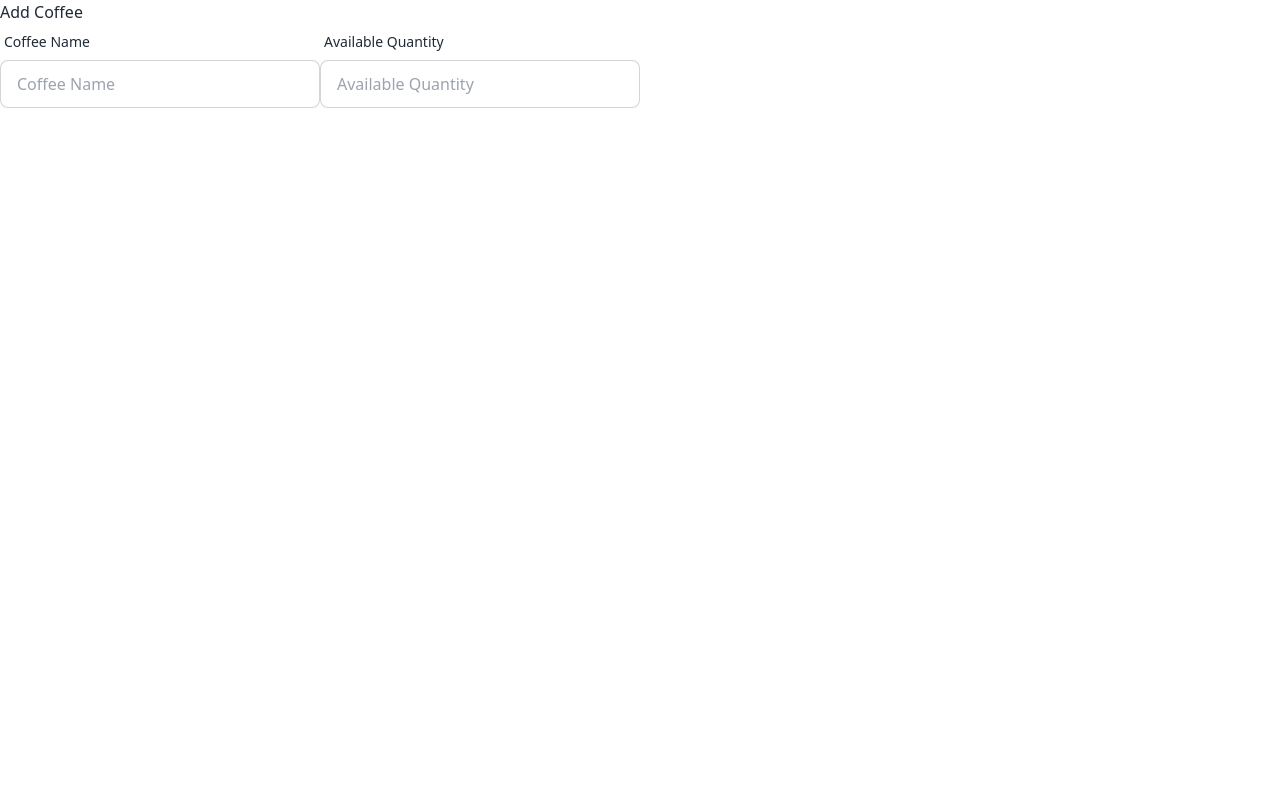
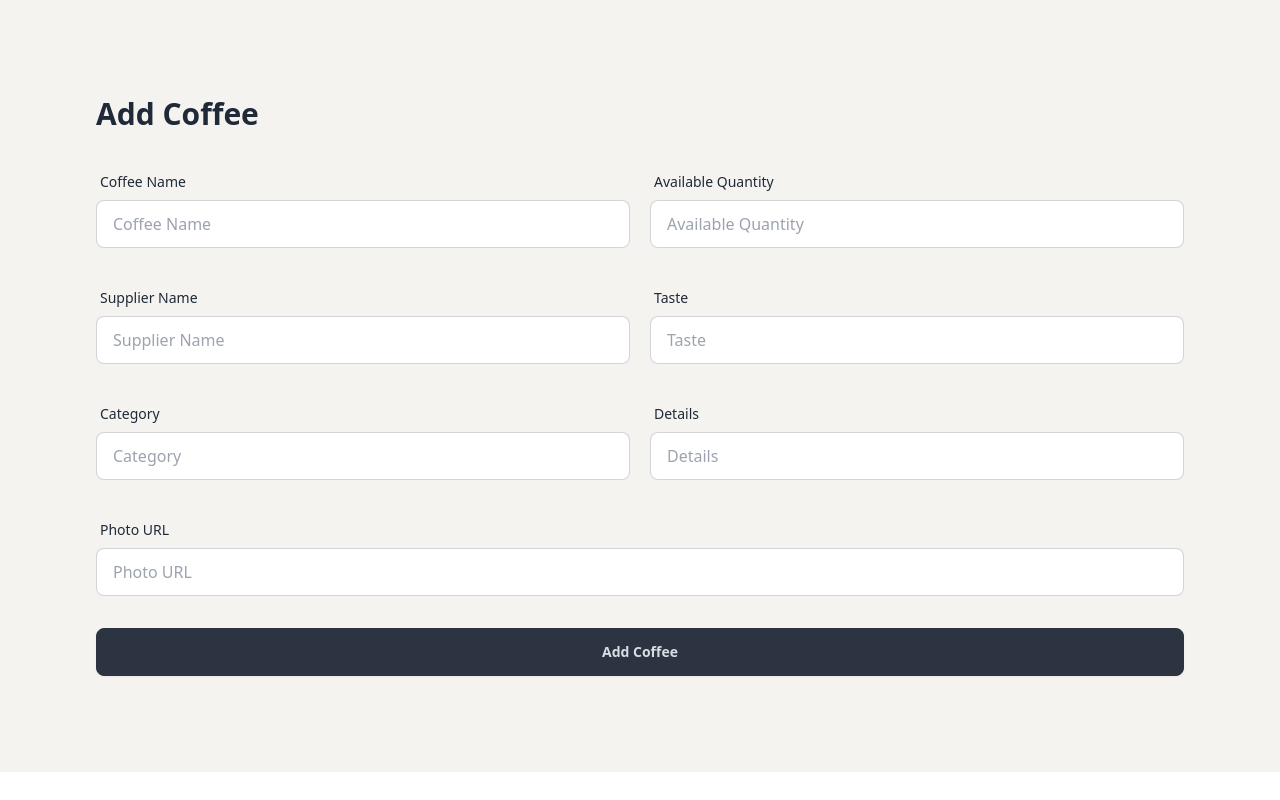
Before and after one commit to rownakabdullahomi/Coffee_Store_Client_M10_M56, a React (Vite) app: page /addCoffee in a window 1280 px wide. Built offline with nearby package versions, Linux system fonts and the light colour scheme.

Commit message:
Add Coffee from created

```diff
--- a/src/components/AddCoffee.jsx
+++ b/src/components/AddCoffee.jsx
@@ -1,30 +1,115 @@
 const AddCoffee = () => {
+
+    const handleAddCoffee= (event) => {
+        event.preventDefault();
+        const form = event.target;
+        const name = form.name.value;
+        const quantity = form.quantity.value;
+        const supplier = form.supplier.value;
+        const taste = form.taste.value;
+        const category = form.category.value;
+        const details = form.details.value;
+        const photo = form.photo.value;
+
+        const newCoffee = {name, quantity, supplier, taste, category, details, photo}
+    }
+
   return (
-    <div>
-      <h2>Add Coffee</h2>
-      <form>
-        <div className="flex">
-          <label className="form-control w-full max-w-xs">
+    <div className="bg-[#F4F3F0] p-24 ">
+      <h2 className="text-3xl font-extrabold mb-8">Add Coffee</h2>
+      <form onSubmit={handleAddCoffee}>
+        {/* Form Name and Quantity Row */}
+        <div className="md:flex mb-8">
+          <label className="form-control md:w-1/2">
             <div className="label">
               <span className="label-text">Coffee Name</span>
             </div>
             <input
               type="text"
+              name="name"
               placeholder="Coffee Name"
-              className="input input-bordered w-full max-w-xs"
+              className="input input-bordered w-full"
             />
           </label>
-          <label className="form-control w-full max-w-xs">
+          <label className="form-control w-1/2 ml-5">
             <div className="label">
               <span className="label-text">Available Quantity</span>
             </div>
             <input
               type="text"
+              name="quantity"
               placeholder="Available Quantity"
-              className="input input-bordered w-full max-w-xs"
+              className="input input-bordered w-full "
             />
           </label>
         </div>
+        {/* Form Supplier and Taste Row */}
+        <div className="md:flex mb-8">
+          <label className="form-control md:w-1/2">
+            <div className="label">
+              <span className="label-text">Supplier Name</span>
+            </div>
+            <input
+              type="text"
+              name="supplier"
+              placeholder="Supplier Name"
+              className="input input-bordered w-full"
+            />
+          </label>
+          <label className="form-control w-1/2 ml-5">
+            <div className="label">
+              <span className="label-text">Taste</span>
+            </div>
+            <input
+              type="text"
+              name="taste"
+              placeholder="Taste"
+              className="input input-bordered w-full "
+            />
+          </label>
+        </div>
+        {/* Form Category and Details Row */}
+        <div className="md:flex mb-8">
+          <label className="form-control md:w-1/2">
+            <div className="label">
+              <span className="label-text">Category</span>
+            </div>
+            <input
+              type="text"
+              name="category"
+              placeholder="Category"
+              className="input input-bordered w-full"
+            />
+          </label>
+          <label className="form-control w-1/2 ml-5">
+            <div className="label">
+              <span className="label-text">Details</span>
+            </div>
+            <input
+              type="text"
+              name="details"
+              placeholder="Details"
+              className="input input-bordered w-full "
+            />
+          </label>
+        </div>
+        {/* Form Photo URL Row */}
+        <div className="mb-8">
+          <label className="form-control w-full">
+            <div className="label">
+              <span className="label-text">Photo URL</span>
+            </div>
+            <input
+              type="text"
+              name="photo"
+              placeholder="Photo URL"
+              className="input input-bordered w-full"
+            />
+          </label>
+        </div>
+
+        <input type="submit" value="Add Coffee" className="btn btn-block btn-neutral" />
+
       </form>
     </div>
   );
```
